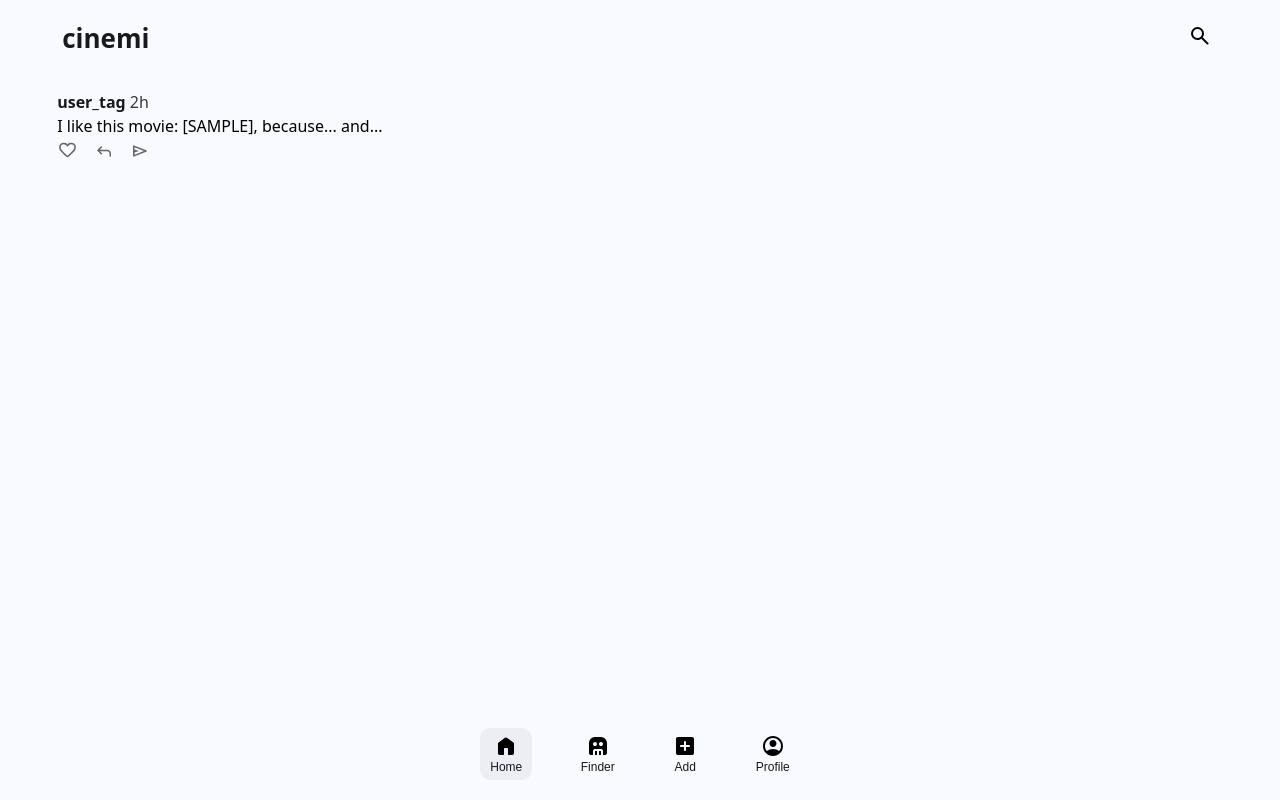
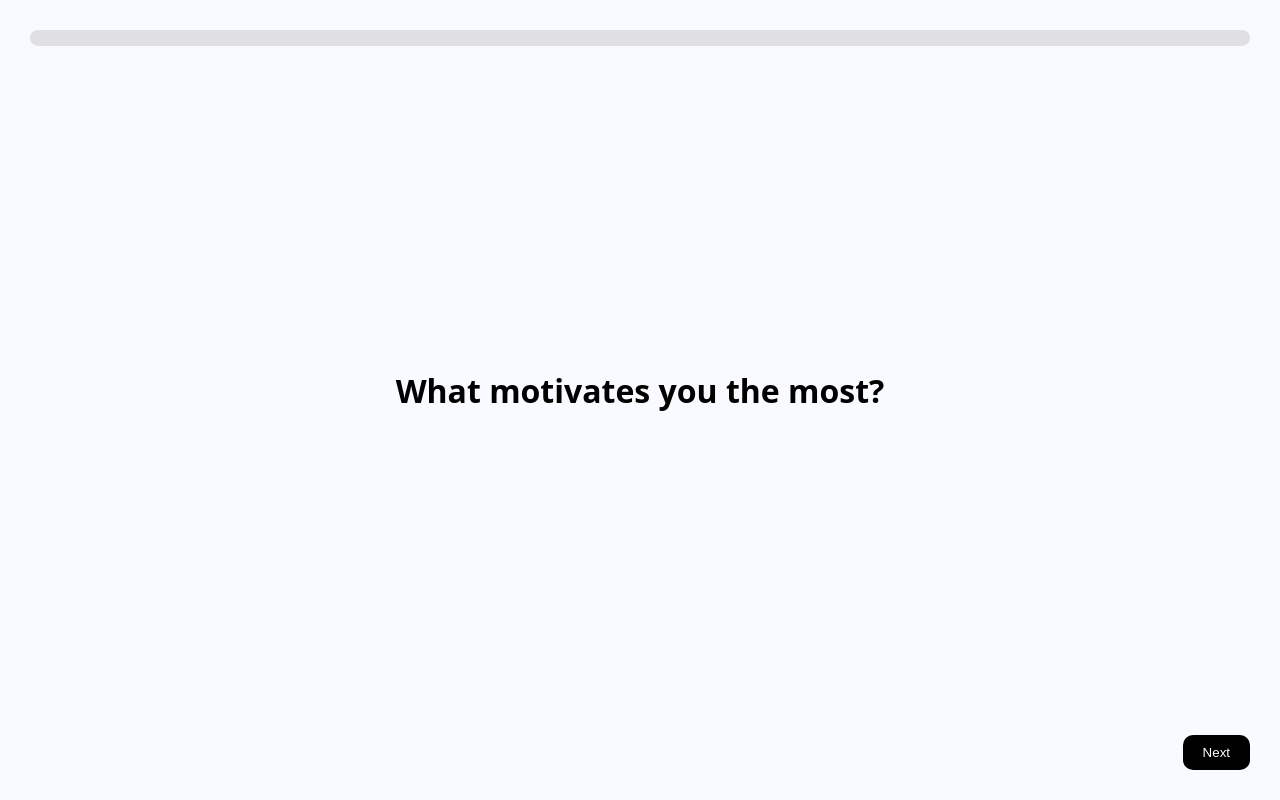
Before and after one commit to lucazsh/cinemi, a plain HTML site: page index.html in a window 1280 px wide. Drawn offline with Linux system fonts and the light colour scheme.

Commit message:
Implement setup section with progress tracking
Added a setup section with progress bar and questions.

```diff
--- a/index.html
+++ b/index.html
@@ -114,10 +114,83 @@
             padding-top: 2px;
             margin-left: -6.5px;
         }
+        #setup {
+            height: 100vh;
+            display: flex;
+            z-index: 1200;
+            padding: 30px;
+            display: flex;
+            flex-direction: column;
+            gap: 30px;
+            background: #f9faff;
+        }
+
+        .progress-bar {
+            width: 100%;
+            height: 16px;
+            background: rgba(207, 205, 205, 0.582);
+            border-radius: 20px;
+            overflow: hidden;
+        }
+
+        .progress-fill {
+            height: 100%;
+            width: 0%;
+            background: black;
+            font-size: 12px;
+            text-align: center;
+            line-height: 18px;
+            transition: width 0.4s ease;
+        }
+
+        .questions {
+            flex: 1;
+            display: flex;
+            align-items: center;
+            justify-content: center;
+        }
+
+        .question {
+            display: none;
+        }
+
+        .question.active {
+            display: block;
+        }
+
+        .next {
+            align-self: flex-end;
+            padding: 10px 20px;
+            border-radius: 10px;
+            border: none;
+            background: black;
+            color: white;
+            cursor: pointer;
+        }
+
     </style>
 </head>
 <body>
-    <div id="home" class="view active">
+    <div id="setup" class="view active">
+        <div class="progress-container">
+            <div class="progress-bar">
+                <div class="progress-fill" id="progressFill"></div>
+            </div>
+        </div>
+
+        <div class="questions">
+            <div class="question active"><h1>What motivates you the most?</h1></div>
+            <div class="question"><h1>Do you prefer working alone or in a team?</h1></div>
+            <div class="question"><h1>Are you more logical or creative?</h1></div>
+            <div class="question"><h1>Do you like taking risks?</h1></div>
+            <div class="question"><h1>Do you plan ahead or improvise?</h1></div>
+            <div class="question"><h1>What defines success for you?</h1></div>
+        </div>
+
+        <button class="next" onclick="nextQuestion()">Next</button>
+    </div>
+
+    <div id="home" class="view">
         <div class="nt">
             <span class="logo">
                 cinemi
@@ -134,9 +207,9 @@
                     I like this movie: [SAMPLE], because... and...
                 </div>
                 <div class="re">
-                    <button><svg xmlns="http://www.w3.org/2000/svg" height="21px" viewBox="0 -960 960 960" width="21px" fill="#666666"><path d="M480-170q-13 0-25.5-4.5T431-189l-59-54q-109-97-192.5-189.5T96-634q0-88.02 59.85-147.01Q215.7-840 305-840q51.2 0 96.6 21.5Q447-797 480-757q35-40 79.66-61.5t95.02-21.5Q744-840 804-781.01T864-634q0 109-83.5 201.5T588-243l-59 54q-11 10-23.5 14.5T480-170Zm-34-512q-24-41-60-63.5T305-768q-58.71 0-97.86 38Q168-692 168-633.61 168-583 204-527t86 109.5Q340-364 393-318t87 76q34-30 87-76t103-99.5Q720-471 756-527t36-106.61Q792-692 752.86-730q-39.15-38-97.86-38-45 0-81.5 22.5T513-682q-5 10-14.05 14.5t-19 4.5q-9.95 0-19.45-4.5T446-682Zm34 177Z"/></svg></button>
-                    <button><svg xmlns="http://www.w3.org/2000/svg" height="20px" viewBox="0 -960 960 960" width="20px" fill="#666666"><path d="m282-474 98 98q11 11 11 25.5t-11 25.98Q369-314 354.5-314T329-325L169-485q-11-10.64-11-24.82T169-535l160-160q11-11 25.67-11 14.66 0 25.33 11 11 10.67 11 25.33Q391-655 380-644l-98 98h342q79.68 0 135.84 56.16T816-354v108q0 15.3-10.29 25.65Q795.42-210 780.21-210t-25.71-10.35Q744-230.7 744-246v-108q0-50-35-85t-85-35H282Z"/></svg></button>
-                    <button><svg xmlns="http://www.w3.org/2000/svg" height="20px" viewBox="0 -960 960 960" width="20px" fill="#666666"><path d="M780-447 193-212q-18 7-33.5-3.5T144-245v-470q0-19 15.5-29.5T193-748l587 235q23 9 23 33t-23 33ZM216-299l454-181-454-181v109l216 72-216 72v109Zm0 0v-362 362Z"/></svg></button>
+                    <button class="like"><svg xmlns="http://www.w3.org/2000/svg" height="21px" viewBox="0 -960 960 960" width="21px" fill="#666666"><path d="M480-170q-13 0-25.5-4.5T431-189l-59-54q-109-97-192.5-189.5T96-634q0-88.02 59.85-147.01Q215.7-840 305-840q51.2 0 96.6 21.5Q447-797 480-757q35-40 79.66-61.5t95.02-21.5Q744-840 804-781.01T864-634q0 109-83.5 201.5T588-243l-59 54q-11 10-23.5 14.5T480-170Zm-34-512q-24-41-60-63.5T305-768q-58.71 0-97.86 38Q168-692 168-633.61 168-583 204-527t86 109.5Q340-364 393-318t87 76q34-30 87-76t103-99.5Q720-471 756-527t36-106.61Q792-692 752.86-730q-39.15-38-97.86-38-45 0-81.5 22.5T513-682q-5 10-14.05 14.5t-19 4.5q-9.95 0-19.45-4.5T446-682Zm34 177Z"/></svg></button>
+                    <button class="reply"><svg xmlns="http://www.w3.org/2000/svg" height="20px" viewBox="0 -960 960 960" width="20px" fill="#666666"><path d="m282-474 98 98q11 11 11 25.5t-11 25.98Q369-314 354.5-314T329-325L169-485q-11-10.64-11-24.82T169-535l160-160q11-11 25.67-11 14.66 0 25.33 11 11 10.67 11 25.33Q391-655 380-644l-98 98h342q79.68 0 135.84 56.16T816-354v108q0 15.3-10.29 25.65Q795.42-210 780.21-210t-25.71-10.35Q744-230.7 744-246v-108q0-50-35-85t-85-35H282Z"/></svg></button>
+                    <button class="send"><svg xmlns="http://www.w3.org/2000/svg" height="20px" viewBox="0 -960 960 960" width="20px" fill="#666666"><path d="M780-447 193-212q-18 7-33.5-3.5T144-245v-470q0-19 15.5-29.5T193-748l587 235q23 9 23 33t-23 33ZM216-299l454-181-454-181v109l216 72-216 72v109Zm0 0v-362 362Z"/></svg></button>
                 </div>
             </div>
         </div>
@@ -175,7 +248,31 @@
         </button>
     </div>
     <script>
+        let current = 0;
+        const questions = document.querySelectorAll('.question');
+        const progress = document.getElementById('progressFill');
         const buttons = document.querySelectorAll('.navh button')
+        const total = questions.length;
+
+        function nextQuestion() {
+            questions[current].classList.remove('active');
+            current++;
+
+            if (current < total) {
+                questions[current].classList.add('active');
+                updateProgress();
+            } else {
+                progress.style.width = '100%';
+                progress.textContent = '100%';
+                showView('home');
+            }
+        }
+
+        function updateProgress() {
+            const percent = Math.round((current / total) * 100);
+            progress.style.width = percent + '%';
+        }
+
         buttons.forEach(btn => {
             btn.addEventListener('click', () => {
                 buttons.forEach(b => b.classList.remove('active'))
@@ -188,6 +285,7 @@
         })
         document.getElementById(id).classList.add('active')
         }
+
     </script>
 </body>
 </html>
```
